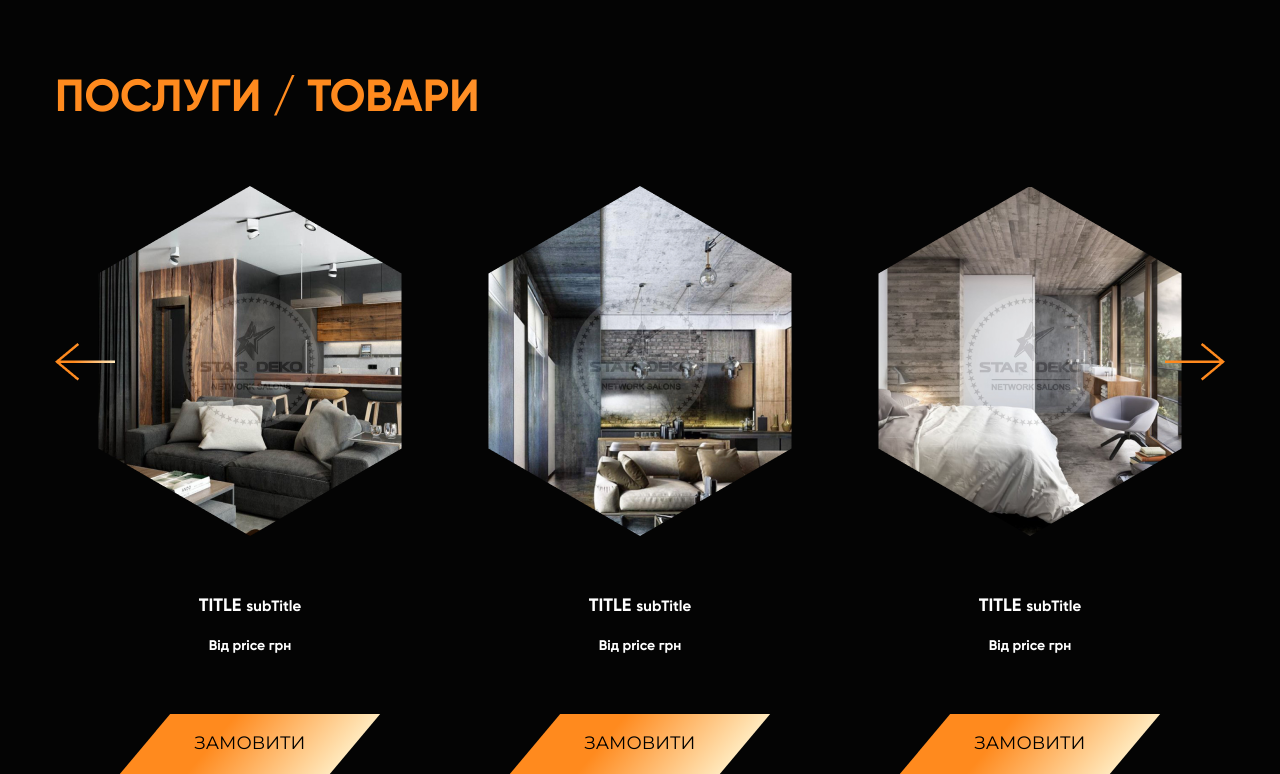
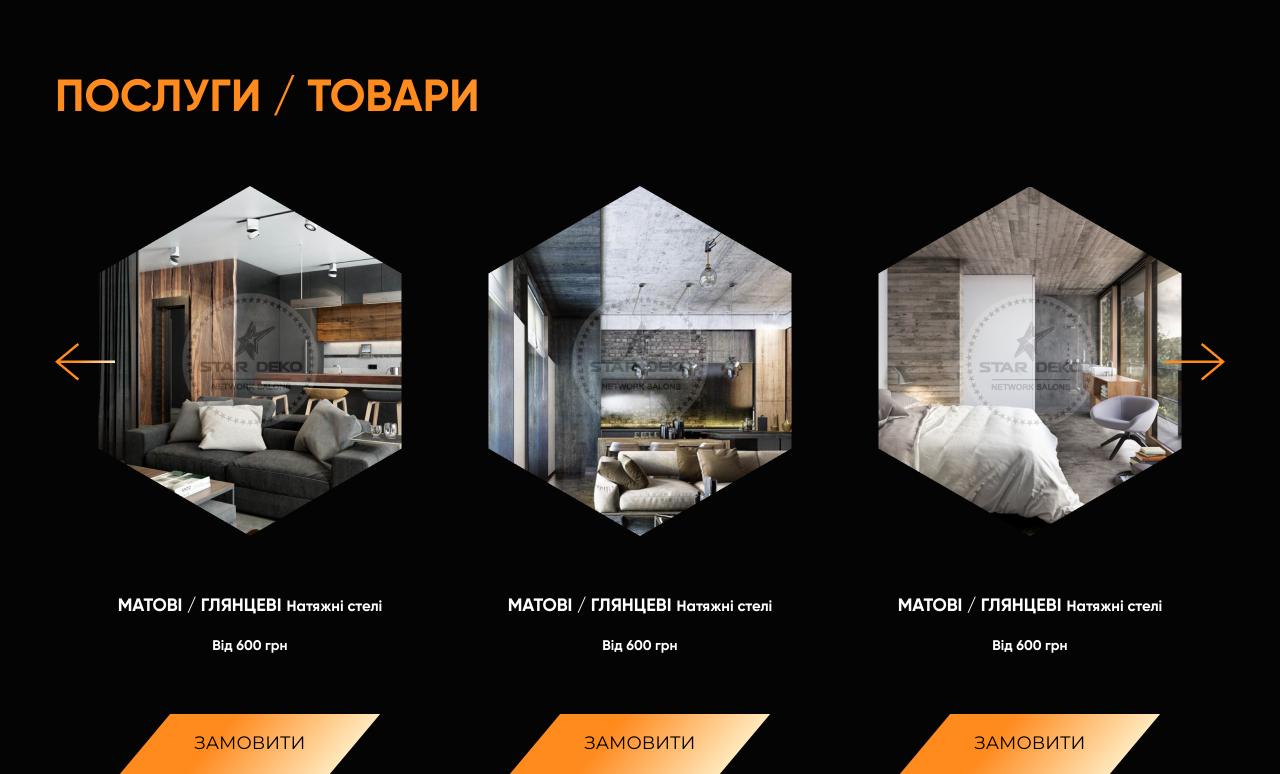
Before and after one commit to BlazerXXI/stretch-ceilings, a React (Create React App) app: page / in a window 1280 px wide. Shown: the part 1476-2250 px from the top of the page. Built offline with nearby package versions, Linux system fonts and the light colour scheme; a web font is replaced by a local one.

Commit message:
dev 18-04-22-31

```diff
--- a/src/components/Services/Services.scss
+++ b/src/components/Services/Services.scss
@@ -14,6 +14,9 @@
     display: flex;
     flex-direction: column;
     gap: 60px;
+    @media (max-width: 767px) {
+      gap: 40px;
+    }
   }
 
   // .services__block-title
--- a/src/components/ServicesSlider/ServicesSlider.js
+++ b/src/components/ServicesSlider/ServicesSlider.js
@@ -3,7 +3,6 @@ import Slider from "react-slick";
 import image1 from "../../images/services/Mask-group.webp";
 import image2 from "../../images/services/Mask-group-1.webp";
 import image3 from "../../images/services/Mask-group-2.webp";
-import { FaArrowLeft, FaArrowRight } from "react-icons/fa";
 
 const ServicesSlider = () => {
   const settings = {
@@ -14,43 +13,59 @@ const ServicesSlider = () => {
     slidesToScroll: 3,
     arrows: true,
     accessibility: true,
+    responsive: [
+      {
+        breakpoint: 1024,
+        settings: {
+          slidesToShow: 2,
+          slidesToScroll: 1,
+        },
+      },
+      {
+        breakpoint: 767,
+        settings: {
+          slidesToShow: 1,
+          slidesToScroll: 1,
+        },
+      },
+    ],
   };
   const slideContent = [
     {
       img: image1,
-      title: "title",
-      subTitle: "subTitle",
-      price: "price",
+      title: "матові / глянцеві",
+      subTitle: "Натяжні стелі",
+      price: "600",
     },
     {
       img: image2,
-      title: "title",
-      subTitle: "subTitle",
-      price: "price",
+      title: "матові / глянцеві",
+      subTitle: "Натяжні стелі",
+      price: "600",
     },
     {
       img: image3,
-      title: "title",
-      subTitle: "subTitle",
-      price: "price",
+      title: "матові / глянцеві",
+      subTitle: "Натяжні стелі",
+      price: "600",
     },
     {
       img: image1,
-      title: "title",
-      subTitle: "subTitle",
-      price: "price",
+      title: "матові / глянцеві",
+      subTitle: "Натяжні стелі",
+      price: "600",
     },
     {
       img: image2,
-      title: "title",
-      subTitle: "subTitle",
-      price: "price",
+      title: "матові / глянцеві",
+      subTitle: "Натяжні стелі",
+      price: "600",
     },
     {
       img: image3,
-      title: "title",
-      subTitle: "subTitle",
-      price: "price",
+      title: "матові / глянцеві",
+      subTitle: "Натяжні стелі",
+      price: "600",
     },
   ];
   return (
--- a/src/components/ServicesSlider/ServicesSlider.scss
+++ b/src/components/ServicesSlider/ServicesSlider.scss
@@ -44,6 +44,20 @@
     flex: 0 1 33.333%;
   }
   .slick-slide {
+    @media (min-width: 767px) {
+      &:hover,
+      &:focus {
+        .slick-item-image__img {
+          transition: all 0.3s ease-in-out 0s;
+          filter: brightness(1.2);
+
+          // width: 420px;
+          transform: scale(1.25);
+          margin: 0px 0px 13px 0px;
+          // height: 420px;
+        }
+      }
+    }
     .slick-button-block {
       text-align: center;
       .slick-btn-block__btn {
@@ -64,13 +78,14 @@
 
   &__item {
     text-align: center;
-    & > *:not(:last-child) {
-    }
   }
 }
 .slick-item {
   & > *:not(:last-child) {
     margin: 0px 0px 60px 0px;
+    @media (max-width: 767px) {
+      margin: 0px 0px 30px 0px;
+    }
   }
   // .slick-item__image
 
@@ -80,6 +95,9 @@
     display: flex;
     flex-direction: column;
     gap: 20px;
+    @media (max-width: 767px) {
+      gap: 15px;
+    }
   }
   // .slick-item__text-block
 
@@ -105,6 +123,7 @@
   // .slick-item-image__img
 
   &__img {
+    transition: all 0.3s ease 0s;
   }
 }
 .slick-text-block {
```
